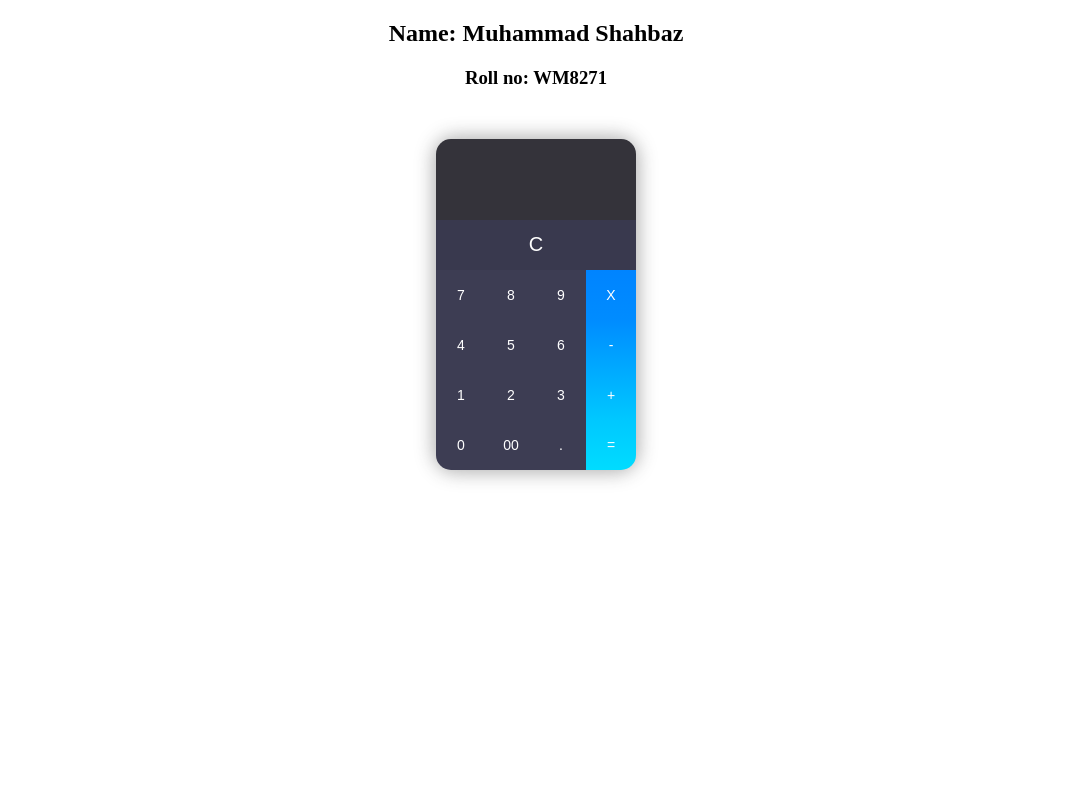
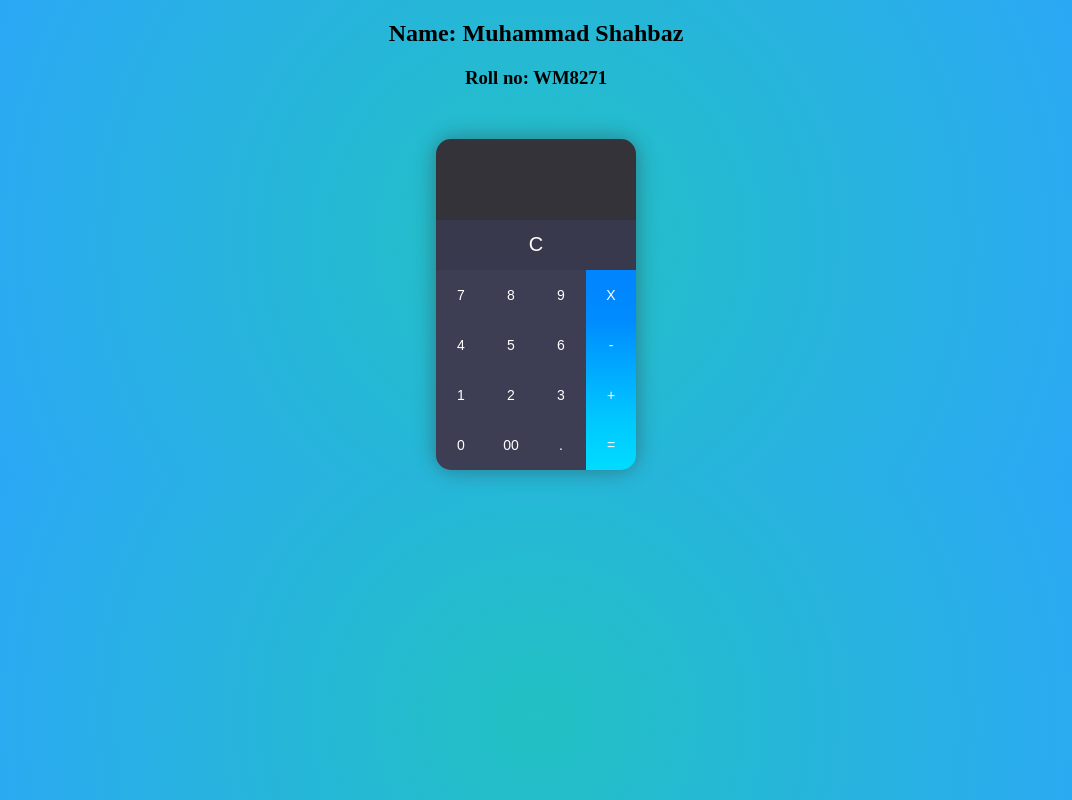
Before and after one commit to MuhammadShahbaz47/Calculator, a plain HTML site: page index.html in a window 1280 px wide. Shown: the whole page, without its empty margins (104-1176 px from the left). Drawn offline with Linux system fonts and the light colour scheme.

Commit message:
Background change commit

```diff
--- a/style.css
+++ b/style.css
@@ -1,3 +1,7 @@
+body{
+    background: rgb(34,193,195);
+background: radial-gradient(circle, rgba(34,193,195,1) 0%, rgba(45,164,253,1) 100%);
+}
 .main{
     margin-top: 50px;
     margin-left: auto;
```
